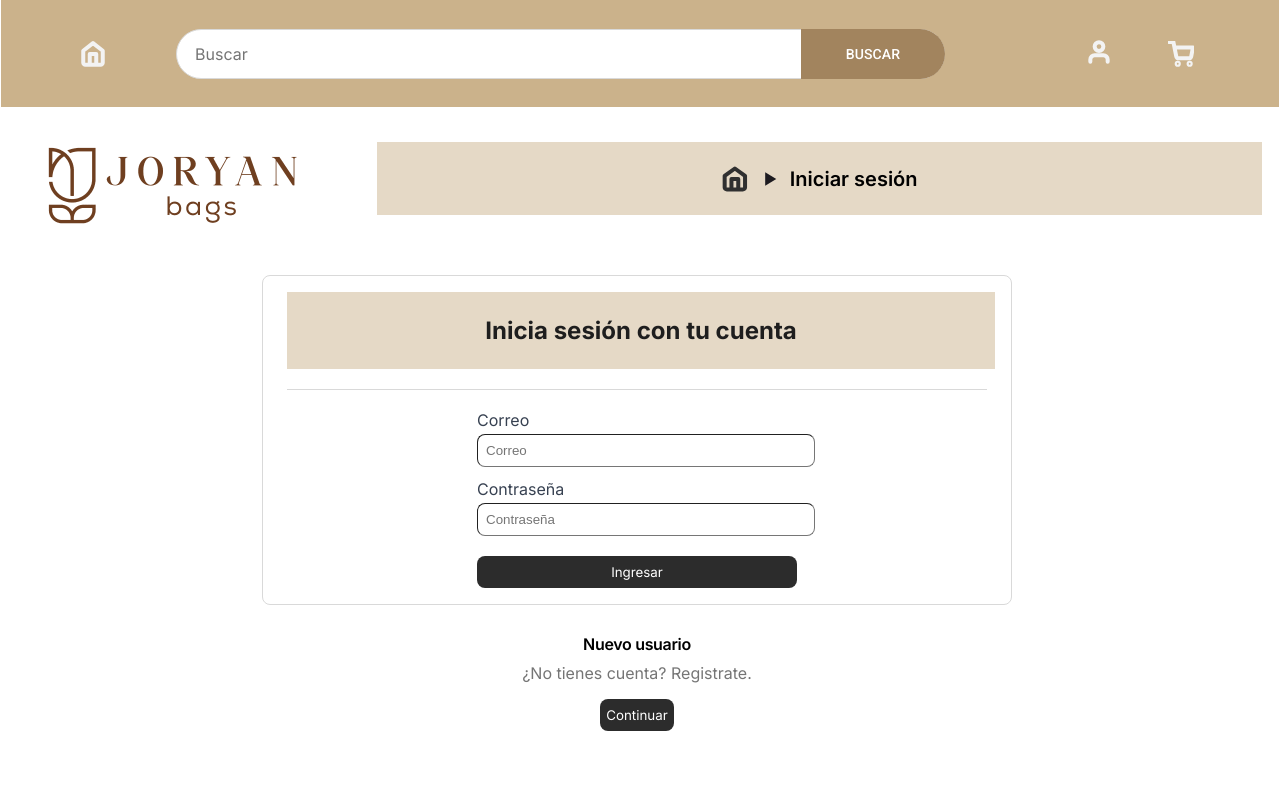
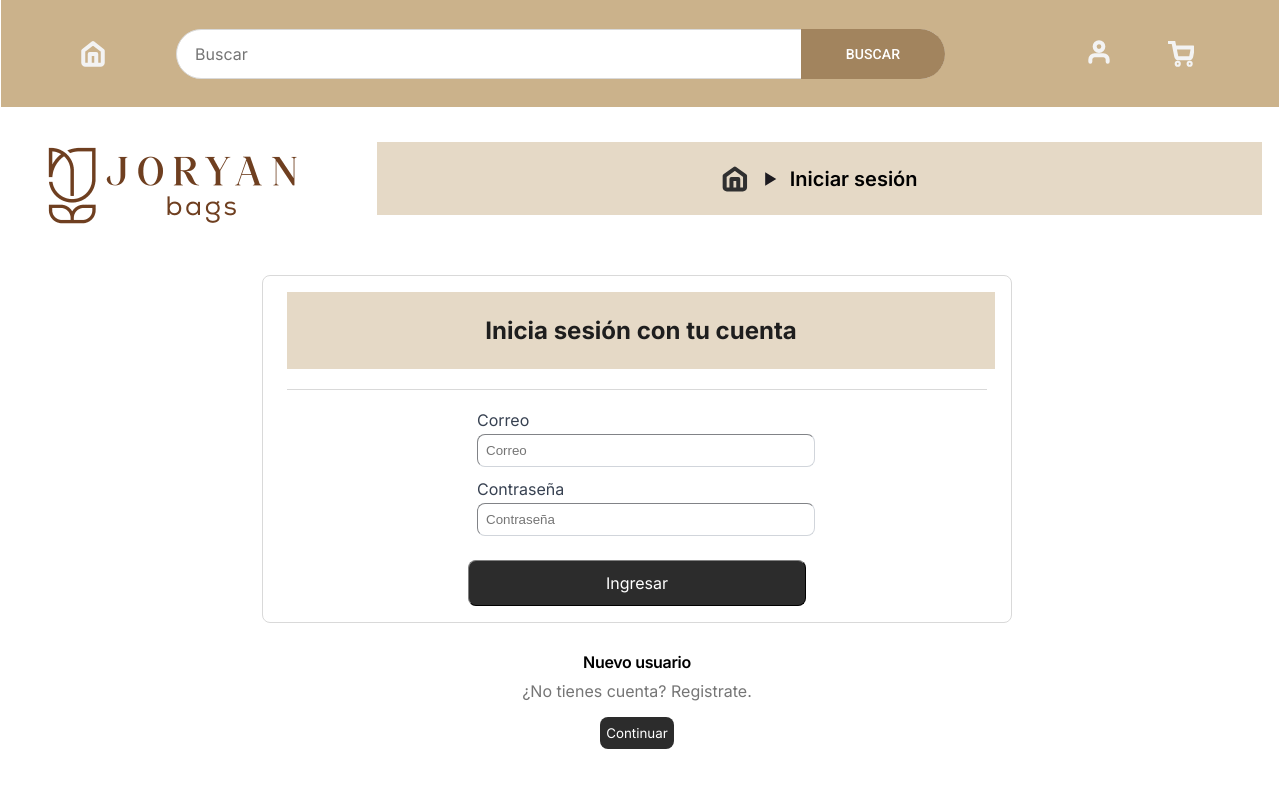
Before and after one commit to CamiloWG/ecommerce-joryanbags, an Angular app in the folder ecommerce-frontend/: page /login in a window 1280 px wide. Shown: the top 788 px of the page. Built offline with nearby package versions, Linux system fonts and the light colour scheme.

Commit message:
Servicio de login

```diff
--- a/ecommerce-frontend/src/app/core/interfaces/user.interface.ts
+++ b/ecommerce-frontend/src/app/core/interfaces/user.interface.ts
@@ -6,3 +6,7 @@ export interface User {
     phone: string,
     rol_id: number
 }
+
+export interface TokenUser {
+    token: string
+}
--- a/ecommerce-frontend/src/app/core/services/auth.service.ts
+++ b/ecommerce-frontend/src/app/core/services/auth.service.ts
@@ -1,7 +1,7 @@
 import { HttpClient } from '@angular/common/http';
 import { Injectable } from '@angular/core';
 import { Observable } from 'rxjs';
-import { User } from '../interfaces/user.interface';
+import { TokenUser, User } from '../interfaces/user.interface';
 
 @Injectable({
   providedIn: 'root'
@@ -9,10 +9,15 @@ import { User } from '../interfaces/user.interface';
 export class AuthService {
 
   private URL_API_REGISTER: string = "http://localhost:4000/api/auth/register";
+  private URL_API_LOGIN: string = "http://localhost:4000/api/auth/login";
 
   constructor(private http: HttpClient) {}
 
-  registrarUsuario(data: User): Observable<any> {
-    return this.http.post(this.URL_API_REGISTER, data);
+  registrarUsuario(data: User): Observable<TokenUser> {
+    return this.http.post<TokenUser>(this.URL_API_REGISTER, data);
+  }
+
+  logearUsuario(email: string, password: string): Observable<TokenUser> {
+    return this.http.post<TokenUser>(this.URL_API_LOGIN, { email, password });
   }
 }
--- a/ecommerce-frontend/src/app/pages/login/login.component.html
+++ b/ecommerce-frontend/src/app/pages/login/login.component.html
@@ -20,42 +20,61 @@
           <div class="self-stretch h-[auto] flex flex-row items-center justify-center max-w-full">
             <div class="self-stretch w-[100%] flex flex-col items-center justify-center gap-[20px] max-w-full mq1050:gap-[15px]">
 
-              <form (ngSubmit)="onLogin()" class="m-0 rounded-radius-200 bg-background-default-default border-border-default-default border-solid
+              <form [formGroup]="loginForm" (ngSubmit)="onLogin()" class="m-0 rounded-radius-200 bg-background-default-default border-border-default-default border-solid
                             border-stroke-border box-border flex flex-col items-center justify-center py-4 px-6
                             w-full min-h-[320px] z-[1]" data-scroll-to="formContact">
 
                 <div class="mx-auto font-subheading w-full bg-tan-200 p-1 text-body-size-medium text-text-default-default font-body-font-weight-strong">
                   <h1 class="text-center">Inicia sesión con tu cuenta</h1>
                 </div>
+
                 <div class="w-full h-px bg-border-default-default my-5"></div>
 
+                <!-- Campo Correo -->
                 <div class="flex flex-col w-full max-w-[320px]">
                   <label class="font-subheading text-gray-700 text-left mb-1">Correo</label>
                   <input
                     type="email"
-                    formControlName="correo"
+                    formControlName="email"
                     placeholder="Correo"
-                    class="w-full p-2 border rounded-lg focus:outline-none focus:ring-2 focus:ring-gray-300"
+                    class="w-full p-2 border rounded-lg focus:outline-none focus:ring-2"
+                    [ngClass]="{
+                      'border-red-500': loginForm.get('email')?.invalid && loginForm.get('email')?.touched,
+                      'border-gray-300': !(loginForm.get('email')?.invalid && loginForm.get('email')?.touched)
+                    }"
                   />
+                  <div *ngIf="loginForm.get('email')?.touched && loginForm.get('email')?.invalid"
+                    class="text-red-500 text-sm mt-1 font-subheading">
+                    <div *ngIf="loginForm.get('email')?.errors?.['required']">El correo es obligatorio.</div>
+                    <div *ngIf="loginForm.get('email')?.errors?.['email']">El correo no es válido.</div>
+                  </div>
                 </div>
 
+                <!-- Campo Contraseña -->
                 <div class="flex flex-col w-full max-w-[320px] mt-3">
                   <label class="font-subheading text-gray-700 text-left mb-1">Contraseña</label>
                   <input
                     type="password"
-                    formControlName="contrasena"
+                    formControlName="password"
                     placeholder="Contraseña"
-                    class="w-full p-2 border rounded-lg focus:outline-none focus:ring-2 focus:ring-gray-300"
+                    class="w-full p-2 border rounded-lg focus:outline-none focus:ring-2"
+                    [ngClass]="{
+                      'border-red-500': loginForm.get('password')?.invalid && loginForm.get('password')?.touched,
+                      'border-gray-300': !(loginForm.get('password')?.invalid && loginForm.get('password')?.touched)
+                    }"
                   />
+                  <div *ngIf="loginForm.get('password')?.touched && loginForm.get('password')?.invalid"
+                    class="text-red-500 text-sm mt-1 font-subheading">
+                    <div *ngIf="loginForm.get('password')?.errors?.['required']">La contraseña es obligatoria.</div>
+                  </div>
                 </div>
 
-                <app-button
-                  class="font-subheading w-full max-w-[320px] mt-5"
-                  [buttonText]="'Ingresar'"
-                  [buttonRoute]="'/home'"
-                  [showButton]="true"
-                  type="submit">
-                </app-button>
+                <!-- Botón -->
+                <button type="submit" class="group max-w-[338px] cursor-pointer bg-background-brand-default border border-background-brand-default p-space-300 rounded-radius-200 flex items-center justify-center w-full mt-6 hover:bg-white hover:text-black transition">
+                  <div class="font-subheading text-body-size-medium text-text-brand-on-brand text-white group-hover:text-black transition">
+                    Ingresar
+                  </div>
+                </button>
               </form>
 
               <div class="flex flex-col items-center justify-center pt-[10px] px-0 pb-0 box-border max-w-full w-full">
--- a/ecommerce-frontend/src/app/pages/login/login.component.ts
+++ b/ecommerce-frontend/src/app/pages/login/login.component.ts
@@ -1,11 +1,14 @@
 import { Component } from '@angular/core';
-import { RouterModule } from '@angular/router';
+import { Router, RouterModule } from '@angular/router';
 import { HeaderMenuComponent } from '../../core/components/shared/header-menu/header-menu.component';
 import { Route } from '../../core/components/shared/Route/Route.component';
 import { LogoComponent } from '../../core/components/shared/logo/logo.component';
 import { ButtonComponent } from '../../core/components/button/button.component';
 import { FooterComponent } from '../../core/components/shared/footer/footer.component';
-
+import { FormBuilder, FormGroup, ReactiveFormsModule, Validators } from '@angular/forms';
+import { AuthService } from '../../core/services/auth.service';
+import { CommonModule } from '@angular/common';
+import Swal from 'sweetalert2';
 
 @Component({
   selector: 'app-login',
@@ -15,13 +18,50 @@ import { FooterComponent } from '../../core/components/shared/footer/footer.comp
     LogoComponent,
     FooterComponent,
     ButtonComponent,
-    RouterModule
+    RouterModule,
+    ReactiveFormsModule,
+    CommonModule,
   ],
   templateUrl: './login.component.html',
   styleUrl: './login.component.css'
 })
 export class LoginComponent {
-  onLogin(): void {
+  loginForm: FormGroup;
+
+  constructor(private fb: FormBuilder, private authService: AuthService, private router: Router) {
+    this.loginForm = this.fb.group({
+      email: ['', [Validators.required, Validators.email]],
+      password: ['', Validators.required]
+    });
   }
 
+
+
+  onLogin() {
+    if (this.loginForm.invalid) {
+      this.loginForm.markAllAsTouched();
+      return;
+    }
+
+    const { email, password } = this.loginForm.value;
+
+    this.authService.logearUsuario(email, password).subscribe({
+      next: (response) => {
+        localStorage.setItem('token', response.token);
+        this.router.navigate(['/usuario']);
+      },
+      error: (err) => {
+        console.error('Error en el registro:', err);
+        Swal.fire({
+          icon: 'error',
+          title: 'Ocurrió un error',
+          text: 'Correo o contraseña inválidos',
+          customClass: {
+            title: "font-sans",
+            popup: "font-sans"
+          }
+        });
+      }
+    });
+  }
 }
--- a/ecommerce-frontend/src/app/pages/registro/registro.component.ts
+++ b/ecommerce-frontend/src/app/pages/registro/registro.component.ts
@@ -3,7 +3,6 @@ import { HeaderMenuComponent } from '../../core/components/shared/header-menu/he
 import { Route } from '../../core/components/shared/Route/Route.component';
 import { LogoComponent } from '../../core/components/shared/logo/logo.component';
 import { FooterComponent } from '../../core/components/shared/footer/footer.component';
-import { ButtonComponent } from '../../core/components/button/button.component';
 import { FormBuilder, FormGroup, ReactiveFormsModule, Validators } from '@angular/forms';
 import { AuthService } from '../../core/services/auth.service';
 import { User } from '../../core/interfaces/user.interface';
@@ -18,7 +17,6 @@ import { Router } from '@angular/router';
     Route,
     LogoComponent,
     FooterComponent,
-    ButtonComponent,
     ReactiveFormsModule,
     CommonModule
   ],
@@ -77,7 +75,6 @@ export class RegistroComponent {
 
     this.registroService.registrarUsuario(data).subscribe({
       next: (response) => {
-        localStorage.setItem('token', response.token);
         Swal.fire({
           icon: 'success',
           title: '¡Registro exitoso!',
```
Lines whose indentation alone changed are shown as unchanged.
